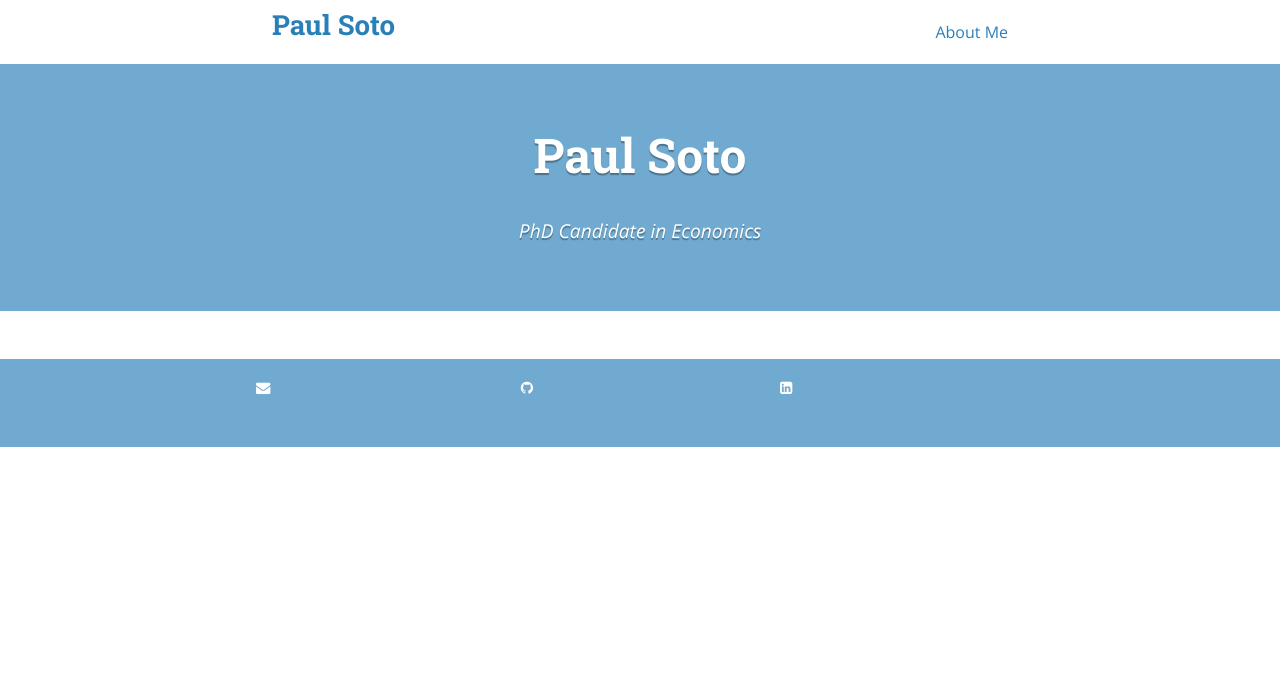
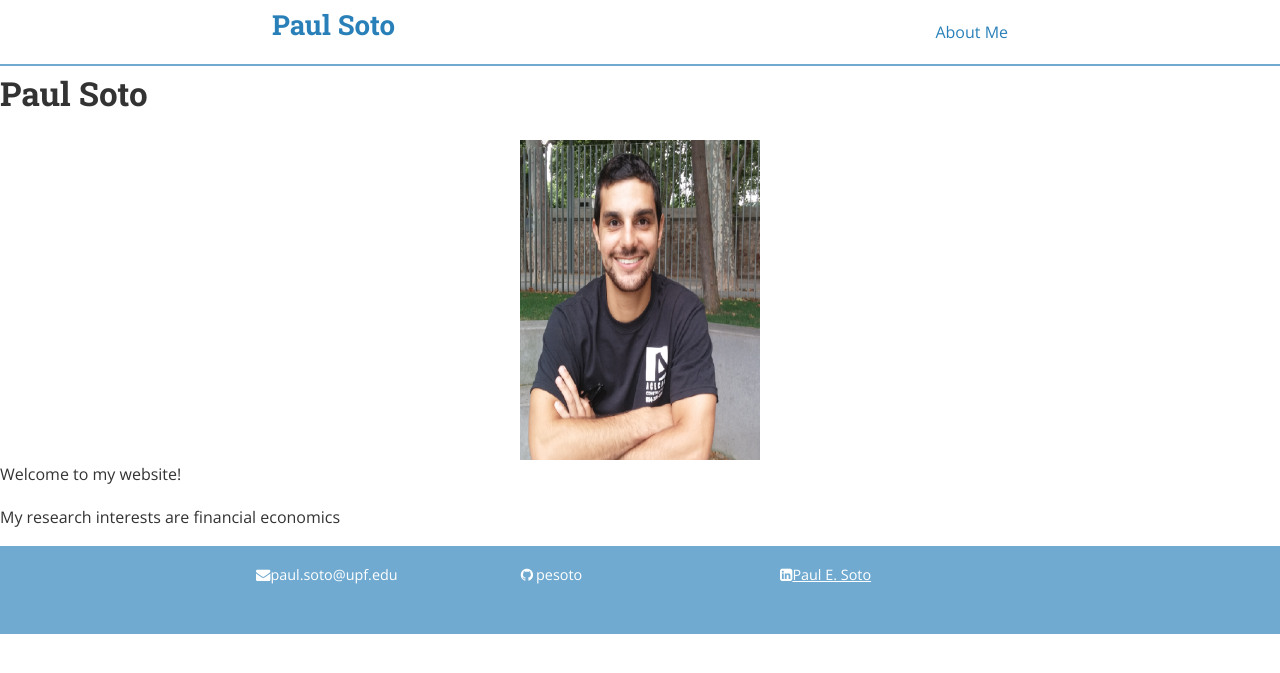
Before and after one commit to zsivine/zsivine.github.io, a Jekyll site: the page built from index.html, in a window 1280 px wide. Shown: the top 673 px of the page. Built offline with Jekyll 4.4.1, drawn with Linux system fonts in a browser that asks for light colours; nearby versions of some CDN libraries; the list of posts is cut into pages by our own code; comment, search, counter and statistics services are not loaded; a style sheet for code colours, icons or effects is not loaded.

Commit message:
formatting

```diff
--- a/_includes/footer.html
+++ b/_includes/footer.html
@@ -3,15 +3,15 @@
   <div class="wrapper">
     <div class="site-navigation">
 
-      <p><a href="mailto:paul.soto@upf.edu"><i class="fa fa-envelope"></i></a></p>
+      <p><a href="mailto:paul.soto@upf.edu"><i class="fa fa-envelope"></i>paul.soto@upf.edu</a></p>
     </div>
 
     <div class="site-contact">
-      <p><a href="www.github.com/pesoto"><i class="fa fa-github"></i></a></p>
+      <p><a href="https://www.github.com/pesoto"><i class="fa fa-github"></i>pesoto</a></p>
     </div>
 
     <div class="site-signature">
-      <p><a href="www.linkedin.com/pesoto"><i class="fa fa-linkedin-square"></i></a></p>
+      <p><a href="https://www.linkedin.com/pesoto"><i class="fa fa-linkedin-square"></i>Paul E. Soto</a></p>
     </div>
 
   </div>
--- a/index.html
+++ b/index.html
@@ -3,43 +3,8 @@ layout: default
 ---
 <div class="home">
 
-<div class="site-header-container {% if site.cover %}has-cover{% endif %}" {% if site.cover %}style="background-image: url({{ site.cover | prepend: site.baseurl }});"{% endif %}>
-  <div class="scrim {% if site.cover %}has-cover{% endif %}">
-    <header class="site-header">
-      <h1 class="title">{{ site.title }}</h1>
-      {% if site.subtitle %}<p class="subtitle">{{ site.subtitle }}</p>{% endif %}
-    </header>
-  </div>
+  <h1>Paul Soto</h1>
+  <img src="profile_picture.jpg" alt="Paul Soto pic" style="width:240px;height:320px;" algin="middle">
+  <p>Welcome to my website!</p>
+  <p> My research interests are financial economics</p>
 </div>
-
-<div class="wrapper">
-<ul class="post-list">
-  {% for post in paginator.posts %}
-  <li>
-    <h2>
-      <a class="post-link" href="{{ post.url | prepend: site.baseurl }}">{{ post.title }}</a>
-    </h2>
-    <section class="post-excerpt" itemprop="description">
-      <p>{{ post.content | strip_html | truncatewords: 50 }}</p>
-    </section>
-    <section class="post-meta">
-      <div class="post-date">{{ post.date | date: "%B %-d, %Y" }}</div>
-      <div class="post-categories">
-      {% if post.categories.size > 0 %}in {% for cat in post.categories %}
-        {% if site.jekyll-archives %}
-        <a href="{{ site.baseurl }}/category/{{ cat }}">{{ cat | capitalize }}</a>{% if forloop.last == false %}, {% endif %}
-        {% else %}
-        <a href="{{ site.baseurl }}/posts/#{{ cat }}">{{ cat | capitalize }}</a>{% if forloop.last == false %}, {% endif %}
-        {% endif %}
-      {% endfor %}{% endif %}
-      </div>
-    </section>
-  </li>
-  {% if forloop.last == false %}
-  <hr>
-  {% endif %}
-  {% endfor %}
-</ul>
-
-</div>
-</div>
```
Also changed, not shown: profile_picture.jpg (added).
